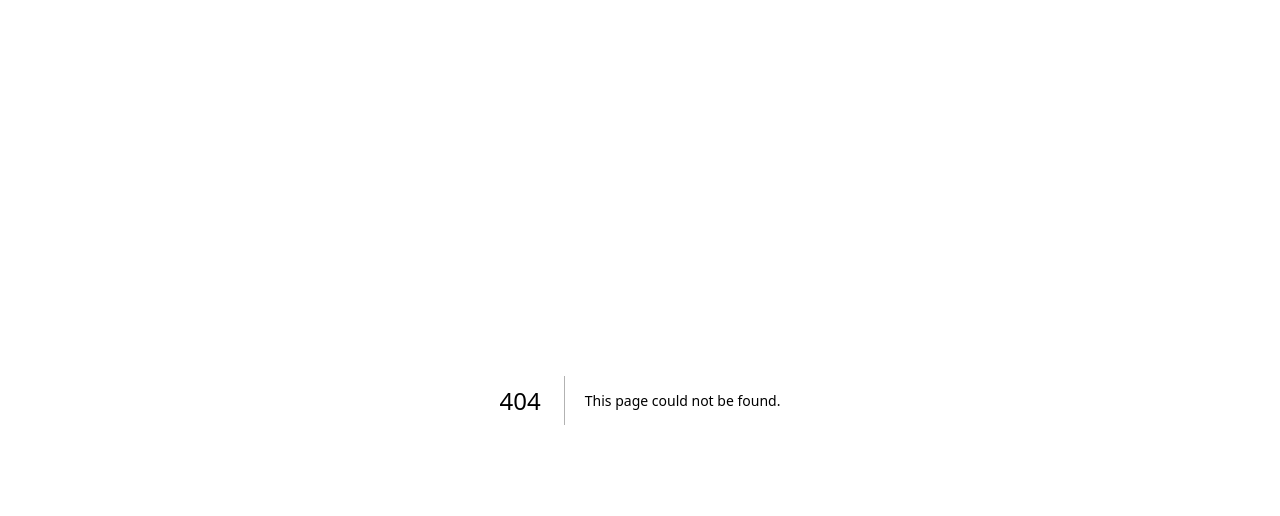
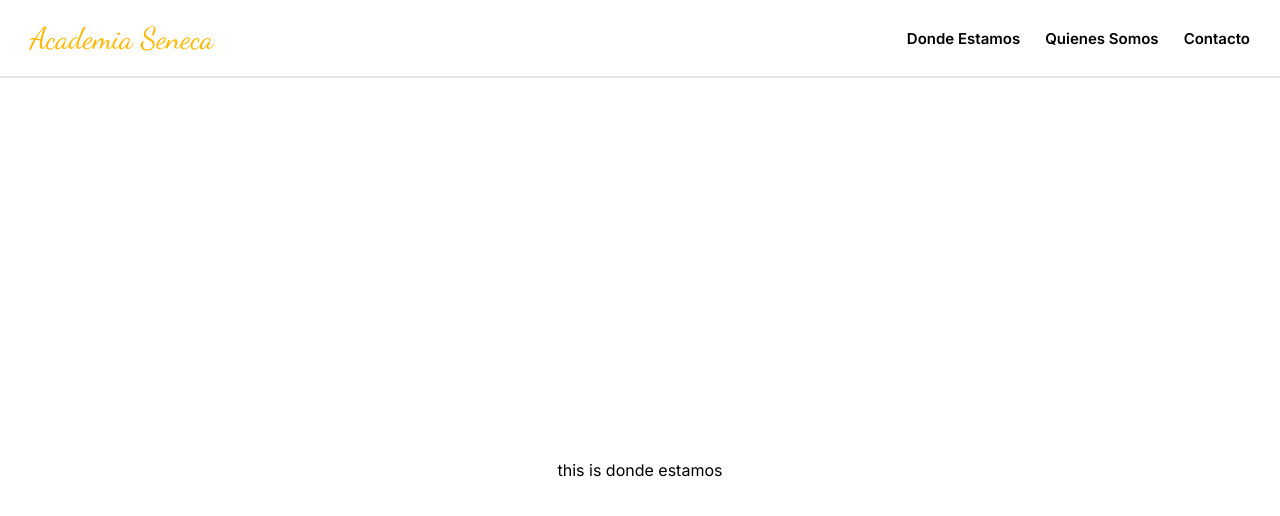
Before and after one commit to MikelGV/acadseneca, a Next.js app: page /dEstamos in a window 1280 px wide. Before the commit this address had no page. Shown: the top 516 px of the page. Built offline with nearby package versions, Linux system fonts and the light colour scheme.

Commit message:
Donde Estamos page created

```diff
--- /dev/null
+++ b/pages/dEstamos.tsx
@@ -0,0 +1,10 @@
+import Layout from "../components/layout/layout";
+import styles from "../styles/dEstamos.module.css"
+
+export default function dEstamos() {
+    return(
+        <Layout home>
+            <div className={styles.container}>this is donde estamos</div>
+        </Layout>
+    )
+}
--- /dev/null
+++ b/styles/dEstamos.module.css
@@ -0,0 +1,6 @@
+.container {
+    height: 100vh;
+    display: flex;
+    align-items: center;
+    justify-content: center;
+}
```
